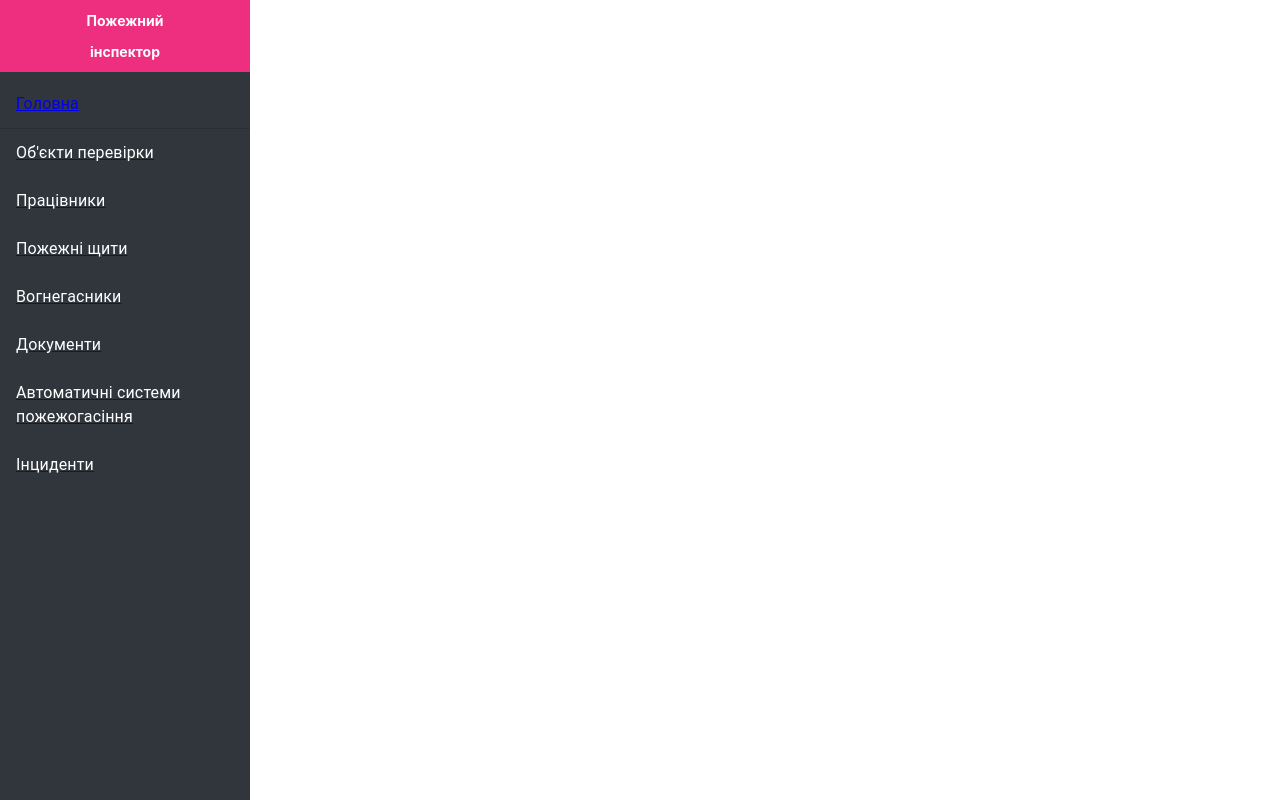
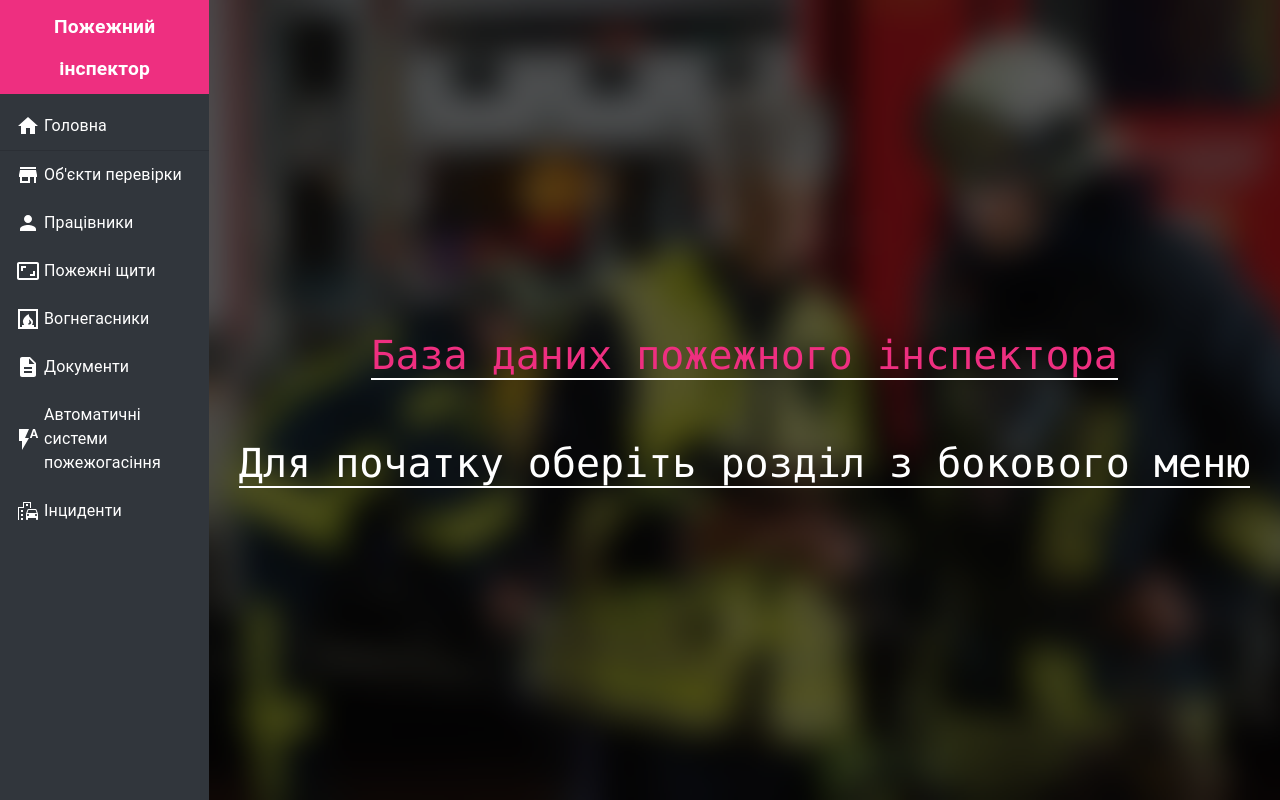
Before and after one commit to AlexanderKaplunsky/fire_inspector_app, a React (Create React App) app: page /home in a window 1280 px wide. Built offline with nearby package versions, Linux system fonts and the light colour scheme.

Commit message:
Add some UI

```diff
--- a/src/Components/Navbar/Navbar.css
+++ b/src/Components/Navbar/Navbar.css
@@ -14,13 +14,15 @@
 .navbar-header-text-wrapper p {
   font-weight: bold;
   text-align: center;
-  font-size: 14px;
-  /*pa*/
   margin-top: 0.5em;
   margin-bottom: 0.5em;
   color: white;
+  font-size: 1.2rem;
+  font-family: "Roboto", "Helvetica", "Arial", sans-serif;
+  letter-spacing: 0.00938em;
 }
 
 .navbar-control-text {
   color: white;
+  margin-left: 4px;
 }
--- a/src/Components/Navbar/Navbar.js
+++ b/src/Components/Navbar/Navbar.js
@@ -1,5 +1,13 @@
 import React from 'react';
 import { Link } from 'react-router-dom';
+import HomeIcon from '@material-ui/icons/Home';
+import StoreIcon from '@material-ui/icons/Store';
+import PersonIcon from '@material-ui/icons/Person';
+import AspectRatioIcon from '@material-ui/icons/AspectRatio';
+import FireplaceIcon from '@material-ui/icons/Fireplace';
+import DescriptionIcon from '@material-ui/icons/Description';
+import FlashAutoIcon from '@material-ui/icons/FlashAuto';
+import EmojiTransportationIcon from '@material-ui/icons/EmojiTransportation';
 import List from '@material-ui/core/List';
 import ListItem from '@material-ui/core/ListItem';
 import ListItemText from '@material-ui/core/ListItemText';
@@ -15,11 +23,14 @@ const Navbar = () => {
       <List>
         <Link to="/home">
           <ListItem button key={`home`} divider>
-            <ListItemText primary={`Головна`} />
+            <HomeIcon htmlColor={'white'}/>
+            <ListItemText primary={`Головна`}
+            className={'navbar-control-text'} />
           </ListItem>
         </Link>
         <Link to="/object-review">
           <ListItem button key={`object-review`}>
+            <StoreIcon htmlColor={'white'}/>
             <ListItemText
               primary={`Об'єкти перевірки`}
               className={'navbar-control-text'}
@@ -28,6 +39,7 @@ const Navbar = () => {
         </Link>
         <Link to="/personal">
           <ListItem button key={`personal`}>
+            <PersonIcon htmlColor={'white'}/>
             <ListItemText
               primary={`Працівники`}
               className={'navbar-control-text'}
@@ -36,6 +48,7 @@ const Navbar = () => {
         </Link>
         <Link to="/fire_shield">
           <ListItem button key={`fire_shield`}>
+            <AspectRatioIcon htmlColor={'white'}/>
             <ListItemText
               primary={`Пожежні щити`}
               className={'navbar-control-text'}
@@ -44,6 +57,7 @@ const Navbar = () => {
         </Link>
         <Link to="/extinguishers">
           <ListItem button key={`extinguishers`}>
+            <FireplaceIcon htmlColor={'white'}/>
             <ListItemText
               primary={`Вогнегасники`}
               className={'navbar-control-text'}
@@ -52,6 +66,7 @@ const Navbar = () => {
         </Link>
         <Link to="/documents">
           <ListItem button key={`documents`}>
+            <DescriptionIcon htmlColor={'white'}/>
             <ListItemText
               primary={`Документи`}
               className={'navbar-control-text'}
@@ -60,6 +75,7 @@ const Navbar = () => {
         </Link>
         <Link to="/automatic_extinguishing">
           <ListItem button key={`automatic_extinguishing`}>
+            <FlashAutoIcon htmlColor={'white'}/>
             <ListItemText
               primary={`Автоматичні системи пожежогасіння`}
               className={'navbar-control-text'}
@@ -68,6 +84,7 @@ const Navbar = () => {
         </Link>
         <Link to="/incidents">
           <ListItem button key={`incidents`}>
+            <EmojiTransportationIcon htmlColor={'white'} />
             <ListItemText
               primary={`Інциденти`}
               className={'navbar-control-text'}
--- a/src/Pages/Home/Home.css
+++ b/src/Pages/Home/Home.css
@@ -1,7 +1,30 @@
 .home-container {
+  height: 100%;
+  width: 100%;
   display: flex;
-  flex: 1;
-  flex-direction: row;
+  background-image: url('../../resources/home-background.png');
+  background-repeat: no-repeat;
+  background-size: cover;
+  flex-direction: column;
+  justify-content: center;
+  align-items: center;
+}
+
+.home-container p{
+  z-index: 1;
+  font-family: source-code-pro, Menlo, Monaco, Consolas, 'Courier New',
+    monospace;
+  font-size: 40px;
+  letter-spacing: 1;
+  color: white;
+  margin-bottom: 0.5em;
+  /* box-shadow: 0 0 10px rgba(0,0,0,0.5); */
+  border-bottom: 2px solid white;
+}
+
+
+.home-container p:nth-child(1) {
+  color: #ee2f80;
 }
 
 .side-menu {
--- a/src/Pages/Home/Home.js
+++ b/src/Pages/Home/Home.js
@@ -4,6 +4,8 @@ import './Home.css';
 const Home = () => {
   return (
     <div className="home-container">
+      <p>База даних пожежного інспектора</p>
+      <p>Для початку оберіть розділ з бокового меню</p>
     </div>
   );
 };
--- a/src/Pages/index.js
+++ b/src/Pages/index.js
@@ -5,6 +5,7 @@ import FireShield from './FireShield/FireShield';
 import Extinguishers from './Extinguishers/Extinguishers';
 import Documents from './Documents/Documents';
 import AutomaticExtinguishers from './AutomaticExtinguishers/AutomaticExtinguishers';
+import Home from './Home/Home';
 
 export {
   ObjectReview,
@@ -14,4 +15,5 @@ export {
   Extinguishers,
   Documents,
   AutomaticExtinguishers,
+  Home,
 };
--- a/src/index.css
+++ b/src/index.css
@@ -21,7 +21,12 @@ html, #root, #root>div {
   width: 100%;
   flex-direction: row;
   justify-content: center;
+  padding: 0 15px;
   /*margin-left: 240px;*/
+}
+
+a {
+  text-decoration: none;
 }
 
 code {
--- a/src/router/index.js
+++ b/src/router/index.js
@@ -8,11 +8,15 @@ import {
   Extinguishers,
   Documents,
   AutomaticExtinguishers,
+  Home
 } from '../Pages';
 
 const NavbarRouter = () => {
   return (
     <Switch>
+      <Route path="/home">
+        <Home />
+      </Route>
       <Route path="/object-review">
         <ObjectReview />
       </Route>
```
Also changed, not shown: src/resources/home-background.jpg (added), src/resources/home-background.png (added).
